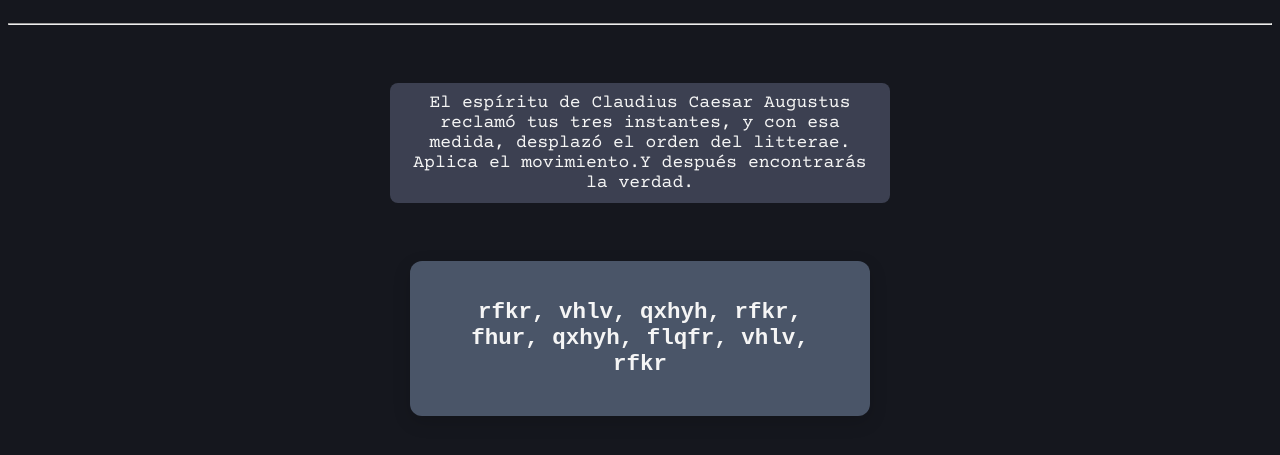
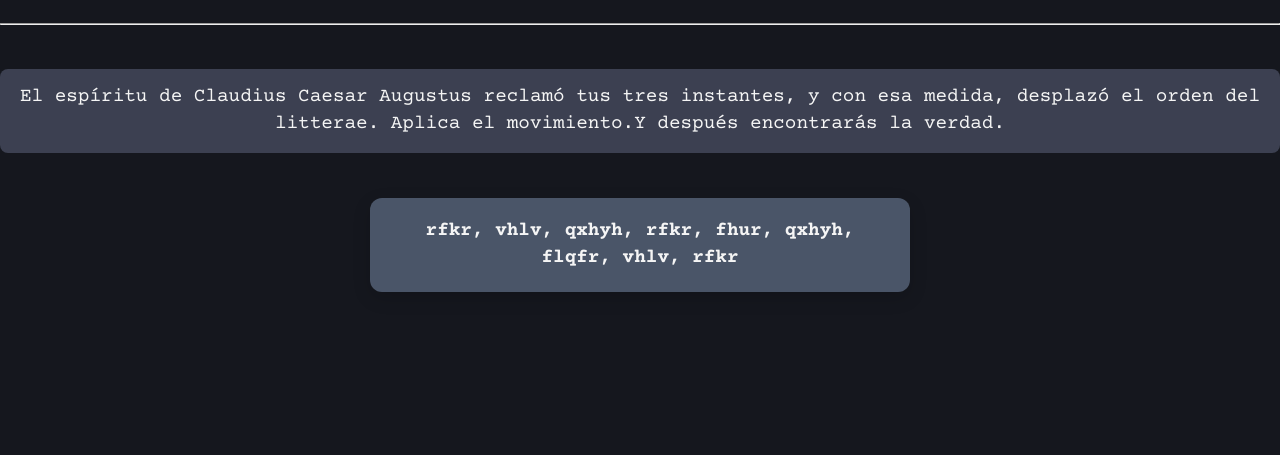
Before and after one commit to jerycabanillas/claudius-caesar-augustus, a plain HTML site: page index.html in a window 1280 px wide. Shown: the part 73-528 px from the top of the page. Drawn offline with nearby package versions, Linux system fonts and the light colour scheme; a web font is replaced by a local one.

Commit message:
Update tu-eco.css

```diff
--- a/tu-eco.css
+++ b/tu-eco.css
@@ -1,58 +1,63 @@
 body{
     background-color: #15171E;
+    margin: 0;
+    padding: 0;
+    font-family: "Courier Prime", monospace;
 }
 
-p{
-  color: whitesmoke;
-  font-family: "Courier Prime", monospace;
-  font-size: 18px;
-  background-color: #3c4051;
-  padding: 10px;
-  max-width: 500px;
-  border-radius: 8px;
-  text-align: center;
-
-}
-.caja{
-  display: flex;
-  justify-content: center;
-  align-items: center;
-  width: 100%;         /* ocupa todo el ancho */
-  margin-top: 60px;    /* separación desde arriba (opcional) */
-  max-width: 500px;  /* En pantallas grandes no pasa de 500px */
-  margin: 20px auto;
+/* Contenedor general centrado */
+.contenedor {
+    max-width: 650px;
+    margin: 0 auto;
     padding: 20px;
 }
+
+/* Título */
 h1 {
     font-family: 'Times New Roman', Times, serif;
     color: #D9D7D7;
     text-align: center;
-
 }
 
-.caja2 {
-  display: flex;               /* usamos flex para centrar */
-  justify-content: center;     /* centra horizontalmente */
-  align-items: center;         /* centra verticalmente si tiene altura */
-  margin: 20px auto;           /* separa de otros elementos y centra */
-  background-color: #4a5568;  /* color de fondo */
-  padding: 20px 30px;          /* espacio interno, ajustable */
-  border-radius: 12px;         /* bordes redondeados */
-  max-width: 400px;            /* ancho máximo, cambia según quieras */
-  min-width: 200px;
-  min-height: 50px;  /* nunca será más baja que esto */
-  max-height: 150px;  /* nunca será más alta que esto */          /* ancho mínimo, opcional */
-  width: 80%;                  /* ancho relativo a la pantalla, ajustable */
-  box-shadow: 0 6px 18px rgba(0,0,0,0.15); /* sombra opcional */
-  text-align: center;          /* centra texto dentro */
-  color: whitesmoke;           /* color del texto */
-  font-family: 'Courier New', Courier, monospace;
-  font-size: 15px;             /* tamaño de texto ajustable */
-  transition: all 0.3s ease;   /* para animaciones suaves si cambias tamaño */
+/* Caja 1 */
+.caja {
+    margin: 25px auto;
+    width: 100%;
+    display: flex;
+    justify-content: center;
 }
 
+.caja p {
+    color: whitesmoke;
+    font-size: 1rem;
+    background-color: #3c4051;
+    padding: 15px;
+    border-radius: 8px;
+    max-width: 100%;
+    line-height: 1.4;
+    text-align: center;
+}
 
+/* Caja 2 */
+.caja2 {
+    display: flex;
+    justify-content: center;
+    align-items: center;
+    margin: 25px auto;
+    background-color: #4a5568;
+    padding: 20px;
+    border-radius: 12px;
+    width: 100%;
+    max-width: 500px;
+    box-shadow: 0 6px 18px rgba(0,0,0,0.15);
+    text-align: center;
+    color: whitesmoke;
+}
 
-h3{
-  font-family: Georgia, 'Times New Roman', Times, serif;
+/* Texto dentro de caja2 */
+.caja2 h2 {
+    font-size: 1rem;
+    margin: 0;
+    line-height: 1.4;
+    word-wrap: break-word;     /* clave para móvil */
 }
```
Lines whose indentation alone changed are shown as unchanged.
